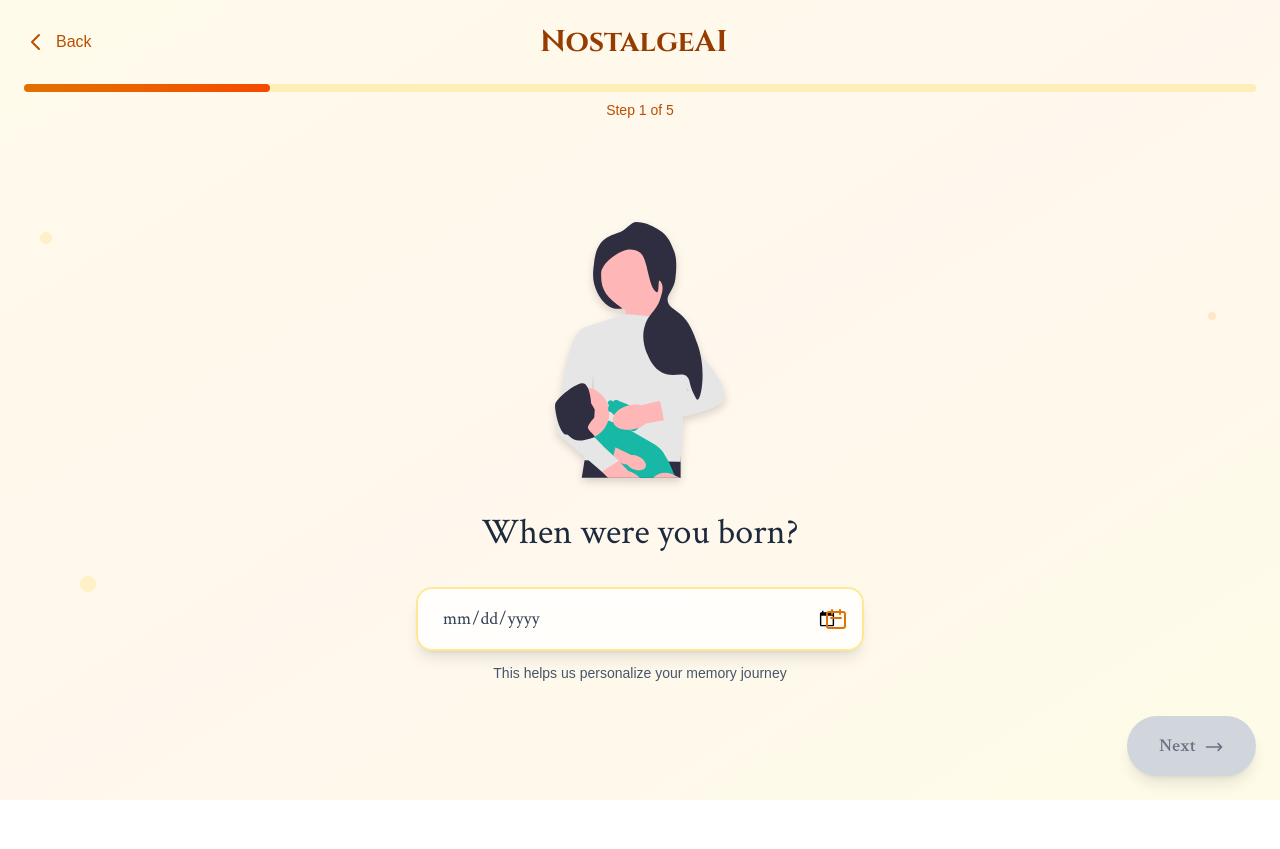
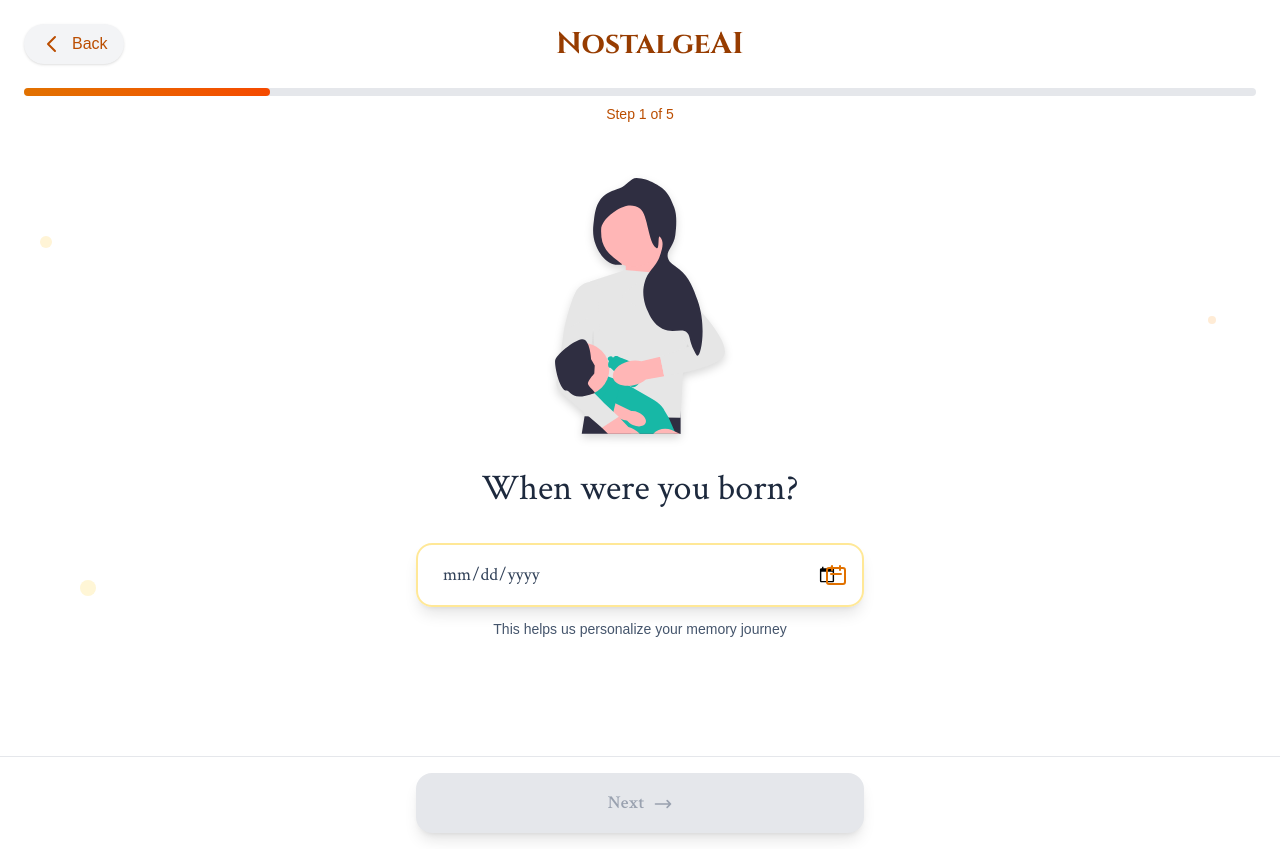
Before and after one commit to Shocam7/nostalgeai, a Next.js app: page / in a window 1280 px wide. Both pictures are taken after a click on the button "Dive in". Before the commit the page ends 800 px from the top, so only its background shows below. Built offline with nearby package versions, Linux system fonts and the light colour scheme.

Commit message:
Update Quiz.tsx

```diff
--- a/app/components/Quiz.tsx
+++ b/app/components/Quiz.tsx
@@ -44,13 +44,13 @@ const Quiz = ({ onBack }: QuizProps) => {
   };
 
   return (
-    <div className="min-h-screen bg-gradient-to-br from-amber-50 via-orange-50 to-yellow-50 dark:from-amber-900/20 dark:via-orange-900/20 dark:to-yellow-900/20 relative overflow-hidden">
+    <div className="min-h-screen bg-white relative overflow-hidden">
 
       {/* Header */}
       <div className="flex items-center justify-between p-6 relative z-10">
         <button
           onClick={onBack}
-          className="flex items-center gap-2 text-amber-700 dark:text-amber-300 hover:text-amber-800 dark:hover:text-amber-200 transition-colors duration-200"
+          className="flex items-center gap-2 px-4 py-2 bg-gray-100 hover:bg-gray-200 rounded-full text-amber-700 hover:text-amber-800 transition-all duration-200 shadow-sm hover:shadow-md"
         >
           <svg className="w-6 h-6" fill="none" stroke="currentColor" viewBox="0 0 24 24">
             <path strokeLinecap="round" strokeLinejoin="round" strokeWidth={2} d="M15 19l-7-7 7-7" />
@@ -58,7 +58,7 @@ const Quiz = ({ onBack }: QuizProps) => {
           <span className="font-medium">Back</span>
         </button>
 
-        <h1 className="text-2xl sm:text-3xl font-bold text-amber-800 dark:text-amber-200"
+        <h1 className="text-2xl sm:text-3xl font-bold text-amber-800"
             style={{fontFamily: 'Cinzel, Georgia, serif'}}>
           NostalgeAI
         </h1>
@@ -68,32 +68,33 @@ const Quiz = ({ onBack }: QuizProps) => {
 
       {/* Progress Bar */}
       <div className="px-6 mb-8">
-        <div className="w-full bg-amber-200/50 dark:bg-amber-800/30 rounded-full h-2">
+        <div className="w-full bg-gray-200 rounded-full h-2">
           <div
             className="bg-gradient-to-r from-amber-600 to-orange-600 h-2 rounded-full transition-all duration-500 ease-out"
             style={{ width: `${((currentTab + 1) / 5) * 100}%` }} // Assuming 5 total tabs
           ></div>
         </div>
-        <p className="text-sm text-amber-700 dark:text-amber-300 mt-2 text-center">
+        <p className="text-sm text-amber-700 mt-2 text-center">
           Step {currentTab + 1} of 5
         </p>
       </div>
 
       {/* Main Content */}
-      <div className="flex flex-col items-center justify-center px-8 relative z-10" style={{ minHeight: 'calc(100vh - 200px)' }}>
+      <div className="flex flex-col items-center justify-center px-8 relative z-10 pb-24" style={{ minHeight: 'calc(100vh - 200px)' }}>
         {renderCurrentTab()}
       </div>
 
-      {/* Next Button */}
-      <div className="fixed bottom-6 right-6 z-20">
+      {/* Sticky Footer with Next Button */}
+      <div className="sticky bottom-0 left-0 right-0 bg-white border-t border-gray-200 px-6 py-4 z-20">
+        <div className="max-w-md mx-auto">
           <button
             onClick={handleNext}
             disabled={!isCurrentTabCompleted()}
             className={`
-            px-8 py-4 rounded-full font-semibold text-lg transition-all duration-300 transform hover:scale-105 shadow-lg
+              w-full px-8 py-4 rounded-2xl font-semibold text-lg transition-all duration-300 shadow-lg
               ${isCurrentTabCompleted()
-              ? 'bg-gradient-to-r from-teal-600 to-cyan-600 hover:from-teal-700 hover:to-cyan-700 text-white cursor-pointer hover:shadow-xl'
-              : 'bg-gray-300 dark:bg-gray-600 text-gray-500 dark:text-gray-400 cursor-not-allowed'
+                ? 'bg-gradient-to-r from-teal-600 to-cyan-600 hover:from-teal-700 hover:to-cyan-700 text-white cursor-pointer hover:shadow-xl transform hover:scale-[1.02]'
+                : 'bg-gray-200 text-gray-400 cursor-not-allowed'
               }
             `}
             style={{fontFamily: 'Crimson Text, Times New Roman, serif'}}
@@ -110,6 +111,7 @@ const Quiz = ({ onBack }: QuizProps) => {
           </button>
         </div>
       </div>
+    </div>
   );
 };
 
```
Lines whose indentation alone changed are shown as unchanged.
